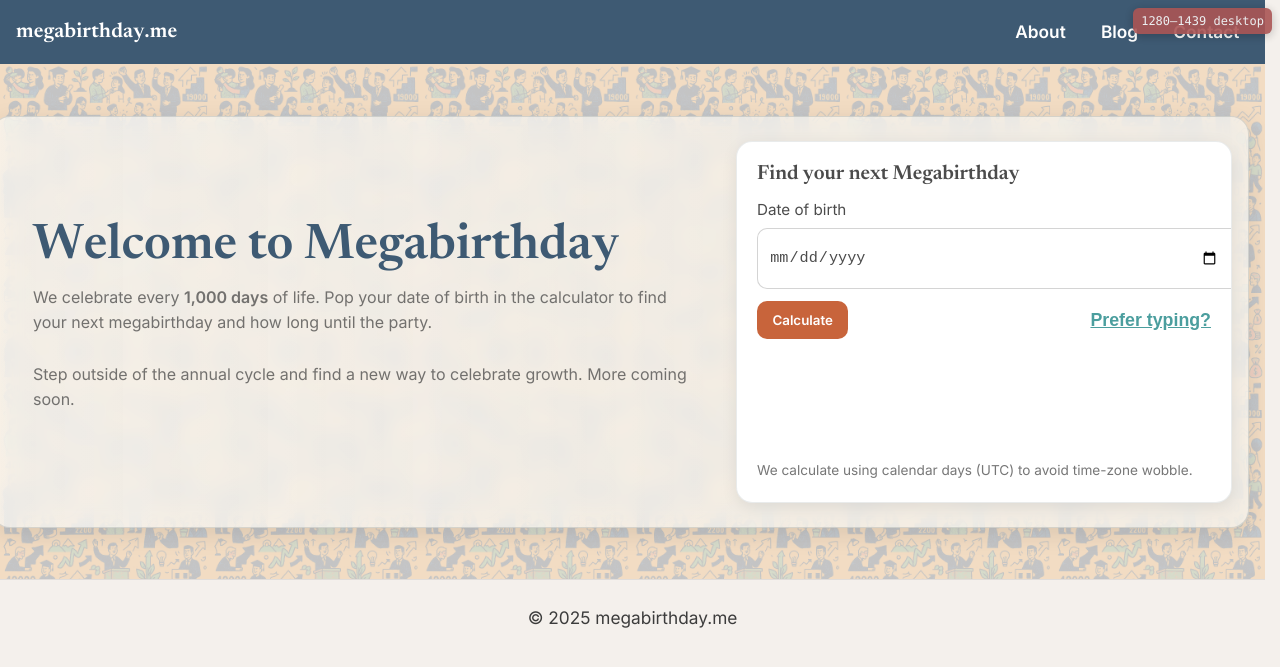
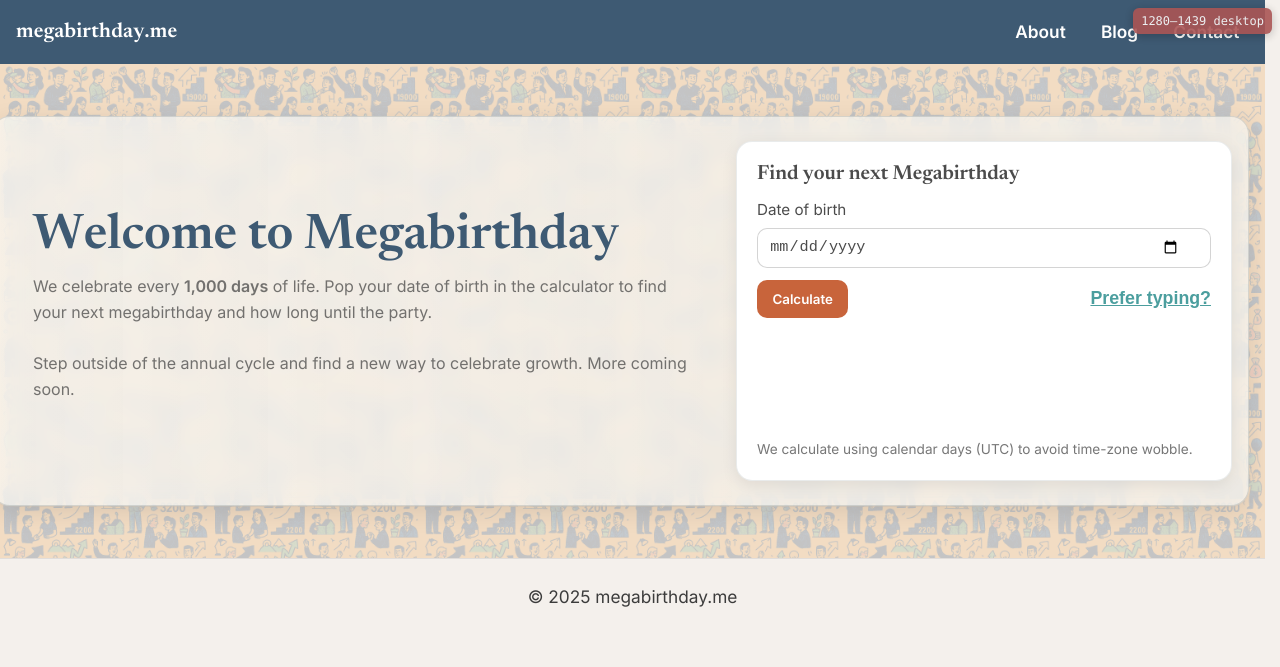
Before and after one commit to Vazool/megabirthday, a Jekyll site: the page built from index.html, in a window 1280 px wide. Shown: the top 667 px of the page. Built offline with Jekyll 4.4.1, drawn with Linux system fonts in a browser that asks for light colours.

```diff
--- a/assets/css/main.css
+++ b/assets/css/main.css
@@ -155,8 +155,20 @@
   opacity: .85;
 }
 
-.mb-card .mb-field input[type="date"]{ padding-right: 2.25rem; }
-.mb-card .mb-field input[type="date"]::-webkit-calendar-picker-indicator{ margin-right:.25rem; }
+/* date input fix: contain width + align icon */
+.mb-card .mb-field input[type="date"] {
+  width: 100%;
+  max-width: 100%;
+  min-width: 0;
+  box-sizing: border-box;
+  padding-right: 2rem;  /* consistent space for icon */
+}
+
+/* date picker icon alignment */
+.mb-card .mb-field input[type="date"]::-webkit-calendar-picker-indicator {
+  margin: 0;
+  padding: 0;
+}
 
 .mb-form__row{ display:flex; align-items:center; justify-content:space-between; gap:.75rem; }
 
```
